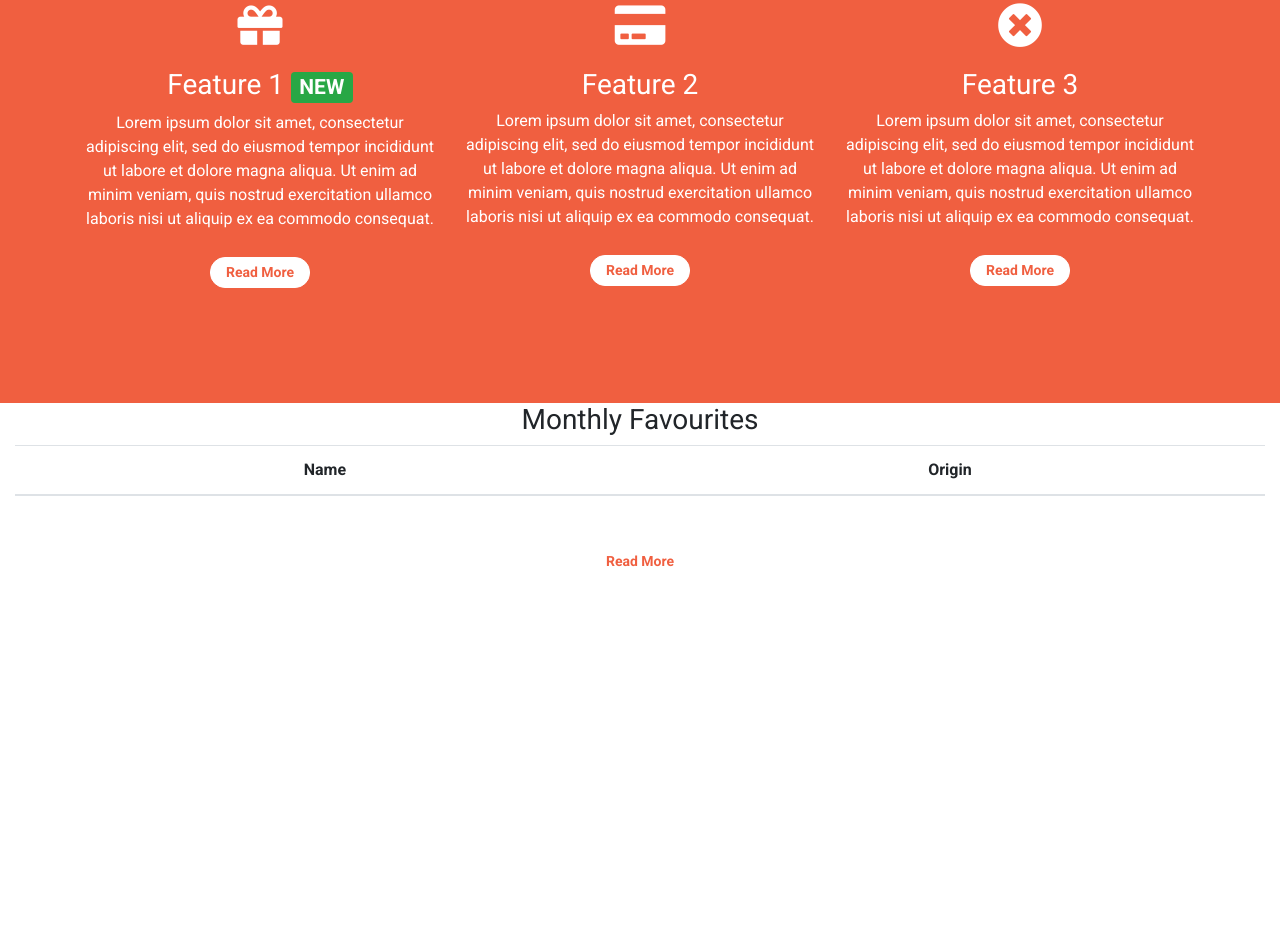
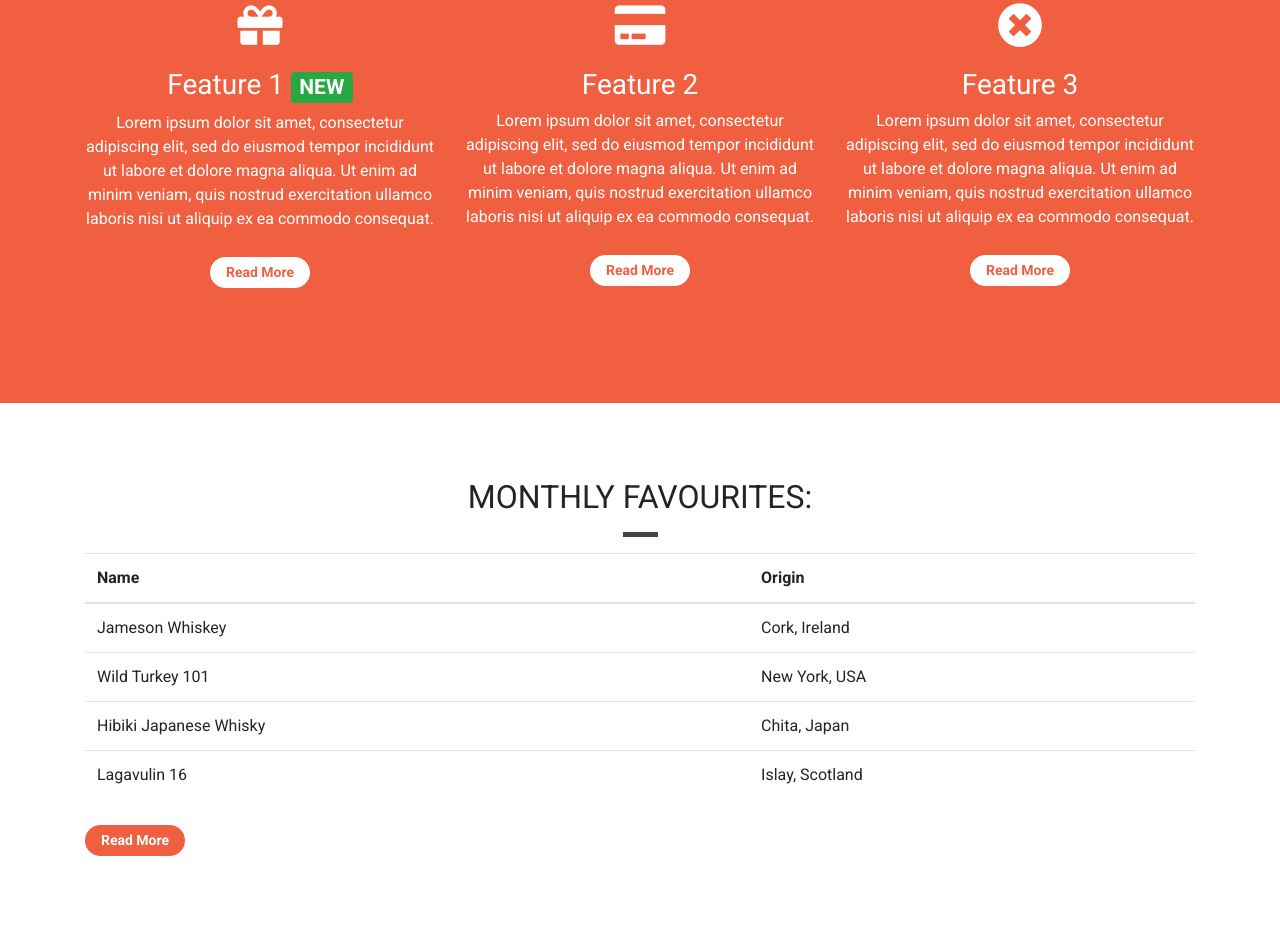
Before and after one commit to roc-11/whiskey-drop, a plain HTML site: page index.html in a window 1280 px wide. Shown: the part 1302-2249 px from the top of the page. Before the commit the page ends 1919 px from the top, so only its background shows below. Drawn offline with nearby package versions, Linux system fonts and the light colour scheme.

Commit message:
Style monthly favourites table section

```diff
--- a/css/style.css
+++ b/css/style.css
@@ -185,6 +185,15 @@ body {
     color: #f05f40;
 }
 
+.feature .btn:hover,
+.feature .btn:active,
+.feature .btn:focus,
+.feature .btn:active:focus {
+    background-color: rgb(190, 185, 185);
+    border-color: rgb(190, 185, 185);
+    color: #df4929;
+}
+
 .feature {
     text-align: center;
     margin-bottom: 40px;
@@ -195,3 +204,24 @@ body {
     font-size: 45px;
     line-height: 45px;
 }
+
+/* monthly-favourite */
+.monthly-favourites .btn {
+    background-color: #f05f40;
+    border-color: #f05f40;
+    border-radius: 15px;
+    /* buttons can grow, but not shrink */
+    min-width: 100px;
+    font-weight: bold;
+    margin-top: 10px;
+    color: white;
+}
+
+.monthly-favourites .btn:hover,
+.monthly-favourites .btn:active,
+.monthly-favourites .btn:focus,
+.monthly-favourites .btn:active:focus {
+    background-color: #df4929;
+    border-color: #df4929;
+    color: white;
+}
--- a/index.html
+++ b/index.html
@@ -259,9 +259,18 @@
       </div>
     </div>
 
+    <div class="container-wrapper container-wrapper">
+      <div class="container favourites-container content-container">
+        <section class="monthly-favourites">
+          <div class="row">
+            <div class="col-12 page-header">
+              <h2 class="text-uppercase">Monthly Favourites:</h2>
+              <hr class="block-divider block-divider--short" />
+            </div>
+          </div>
+          <div class="row">
             <div class="col-12">
-      <div class="feature">
-        <h3>Monthly Favourites</h3>
+              <div class="monthly-favourite">
                 <table class="table">
                   <thead>
                     <tr>
@@ -271,12 +280,29 @@
                   </thead>
                   <tbody>
                     <tr>
-              <td></td>
-              <td></td>
+                      <td>Jameson Whiskey</td>
+                      <td>Cork, Ireland</td>
+                    </tr>
+                    <tr>
+                      <td>Wild Turkey 101</td>
+                      <td>New York, USA</td>
+                    </tr>
+                    <tr>
+                      <td>Hibiki Japanese Whisky</td>
+                      <td>Chita, Japan</td>
+                    </tr>
+                    <tr>
+                      <td>Lagavulin 16</td>
+                      <td>Islay, Scotland</td>
                     </tr>
                   </tbody>
                 </table>
                 <p><a class="btn btn-sm btn-light" href="">Read More</a></p>
+              </div>
+            </div>
+          </div>
+        </section>
+        <!-- /.features -->
       </div>
     </div>
 
```
Lines whose indentation alone changed are shown as unchanged.
